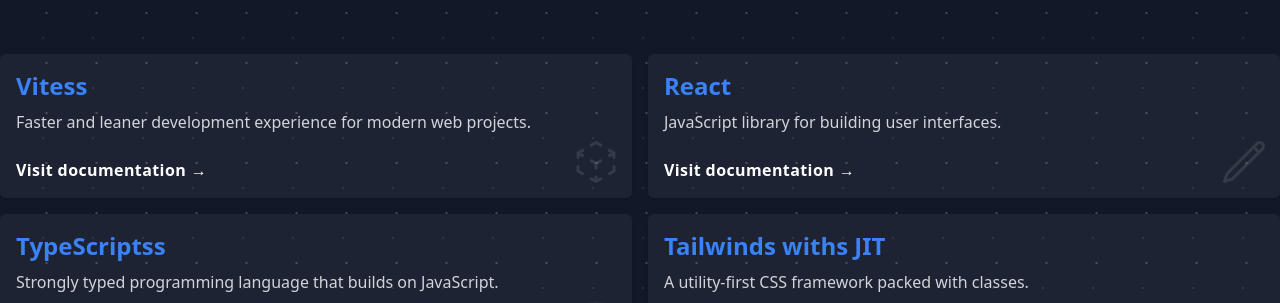
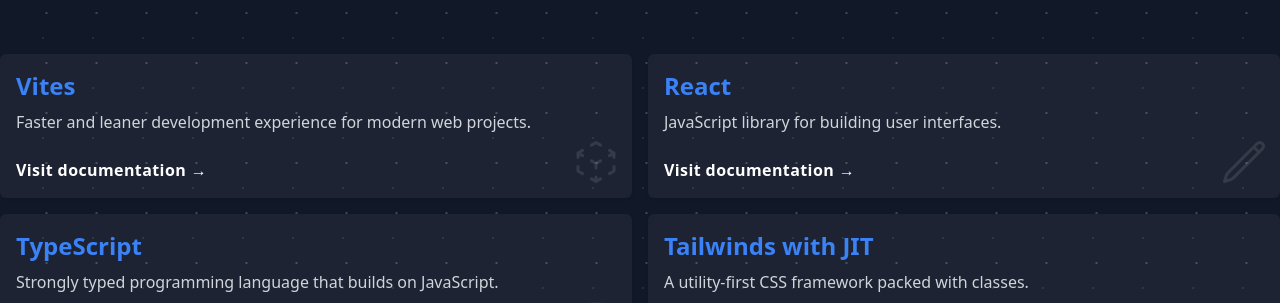
Before and after one commit to kisenaa/template-yarn-npm, a React (Vite) app: page / in a window 1280 px wide. Shown: the part 462-765 px from the top of the page. Built offline with nearby package versions, Linux system fonts and the light colour scheme.

Commit message:
build: code base

```diff
--- a/index.html
+++ b/index.html
@@ -5,7 +5,7 @@
     <link rel="icon" type="image/svg+xml" href="/favicon.svg" />
     <link rel="manifest" href="/manifest.webmanifest" />
     <meta name="viewport" content="width=device-width, initial-scale=1.0" />
-    <title>Reacts</title>
+    <title>Reactsss</title>
   </head>
   <body>
     <div id="root"></div>
--- a/src/app/app.tsx
+++ b/src/app/app.tsx
@@ -21,7 +21,7 @@
 
 const features = [
   {
-    name: "Vitess",
+    name: "Vites",
     description:
       "Faster and leaner development experience for modern web projects.",
     logo: CubeTransparentIcon,
@@ -34,14 +34,14 @@
     docs: "https://reactjs.org/",
   },
   {
-    name: "TypeScriptss",
+    name: "TypeScript",
     description:
       "Strongly typed programming language that builds on JavaScript.",
     logo: BookmarkIcon,
     docs: "https://www.typescriptlang.org/",
   },
   {
-    name: "Tailwinds withs JIT",
+    name: "Tailwinds with JIT",
     description: "A utility-first CSS framework packed with classes.",
     logo: PhotoIcon,
     docs: "https://tailwindcss.com/",
```
Also changed, not shown: 2 other files (tests, documents, lock files or other folders).
